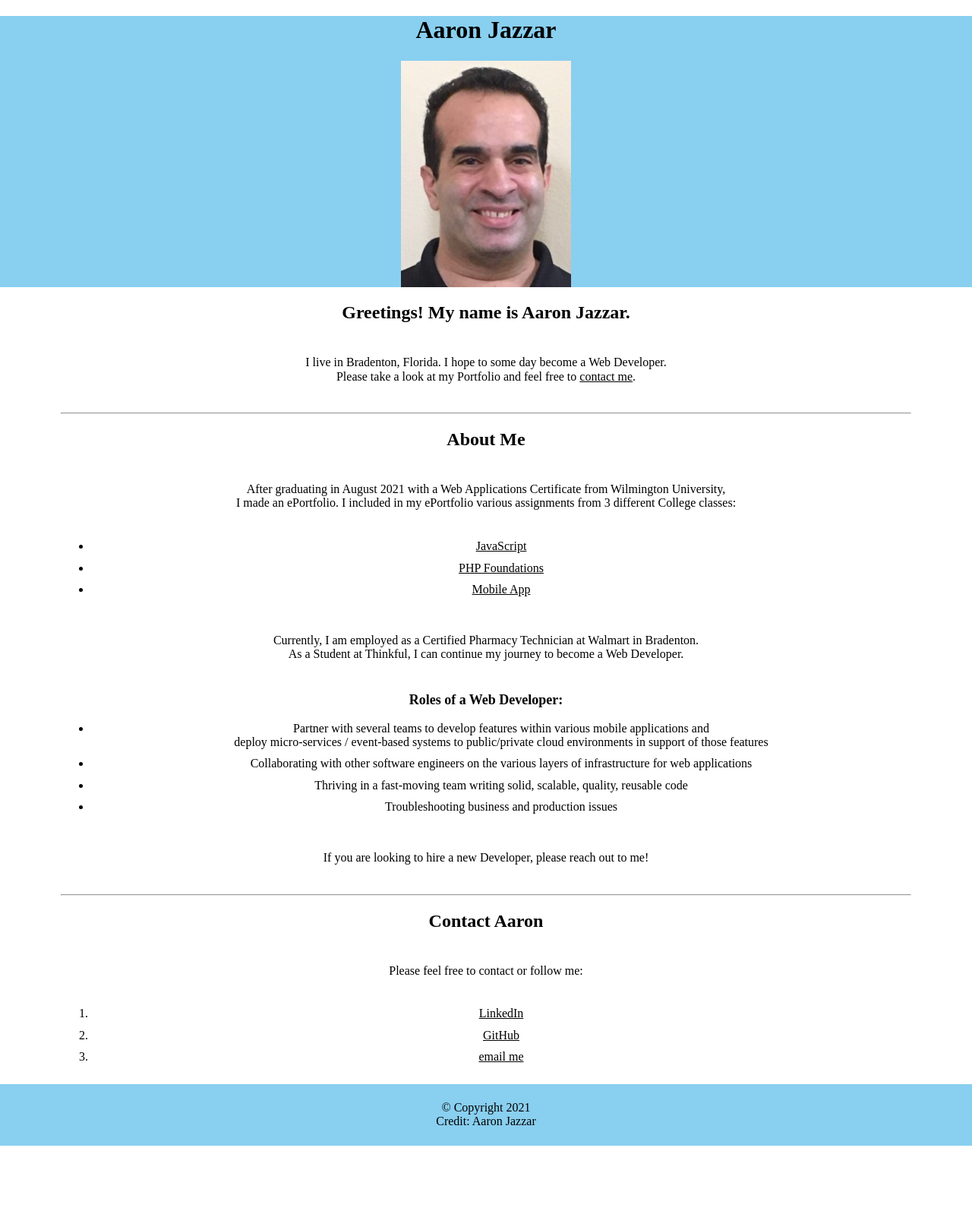
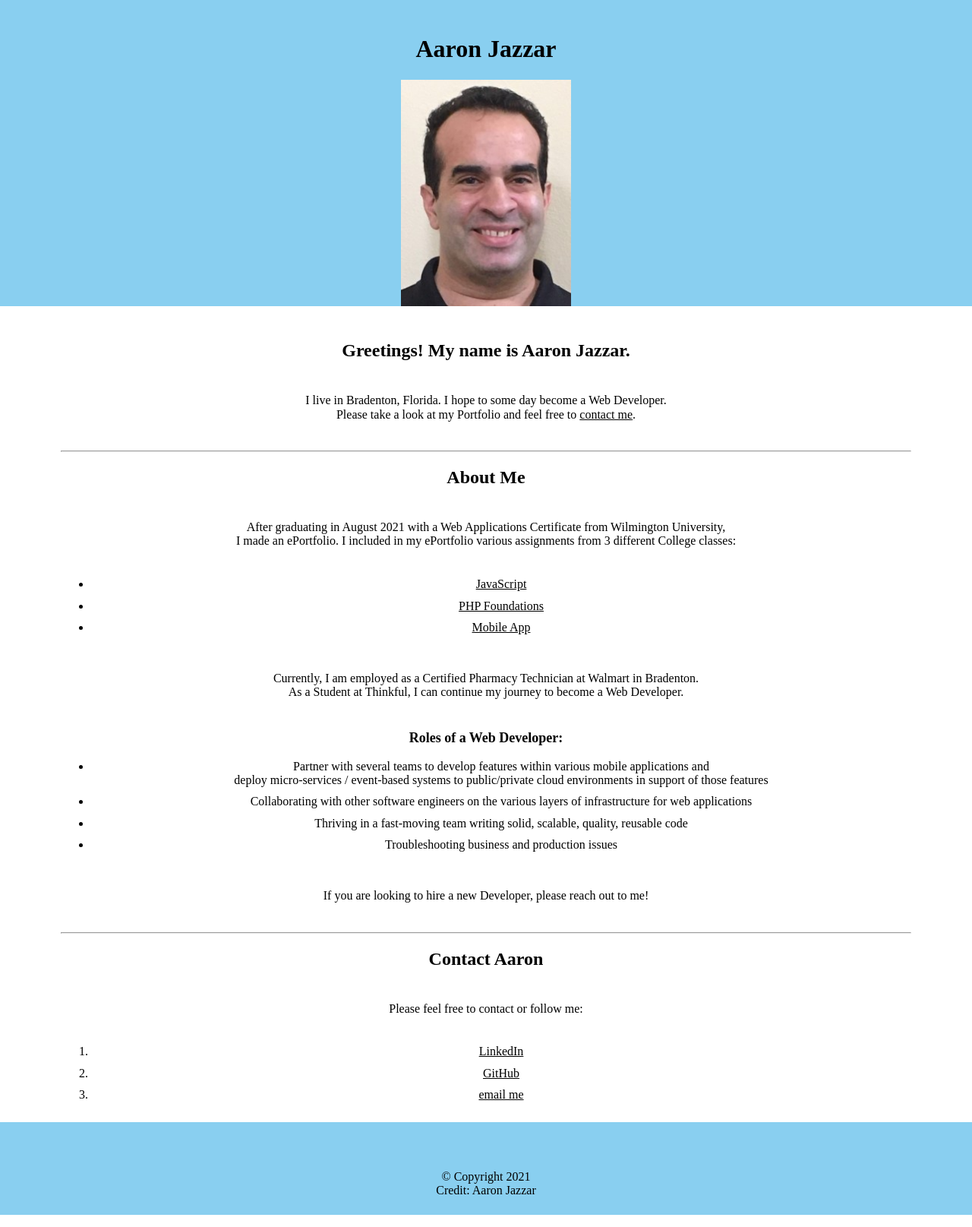
Before and after one commit to ajazzar/ajazzar.github.io, a PHP site: page / in a window 1280 px wide. Shown: the whole page at 76% size. Before the commit the page ends 1508 px from the top, so only its background shows below. Run offline with PHP 8.4, Linux system fonts and the light colour scheme; some libraries are stand-ins or nearby versions.

Commit message:
Update style.css

```diff
--- a/style.css
+++ b/style.css
@@ -16,10 +16,6 @@
     color: #FF0000;
 }
 
-/* Style rules for header */
-header {
-    padding-top: 25px;
-}
 /* Style rules for image and paragraphs */
 img{
   display: block;
@@ -52,11 +48,8 @@
 header, footer{
     background-color: #89cff0;
 }
-/* Style rules for footer */
-footer{
-    padding-bottom: 15px;
-}
+
 /* Style rules to cover the remaining space on the web page */
 header, main, footer{
-    padding: 0px 80px;
+    padding: 25px 80px 0px 80px;
 }
```
